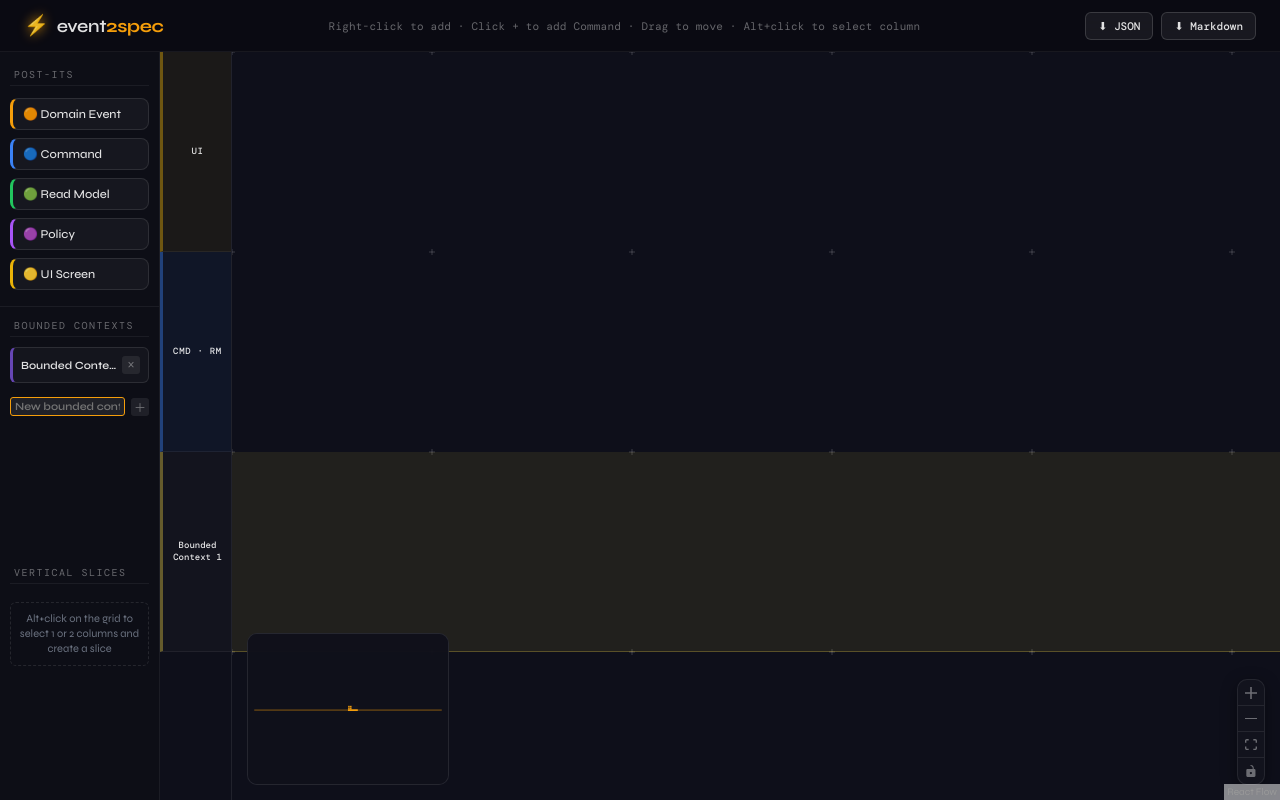
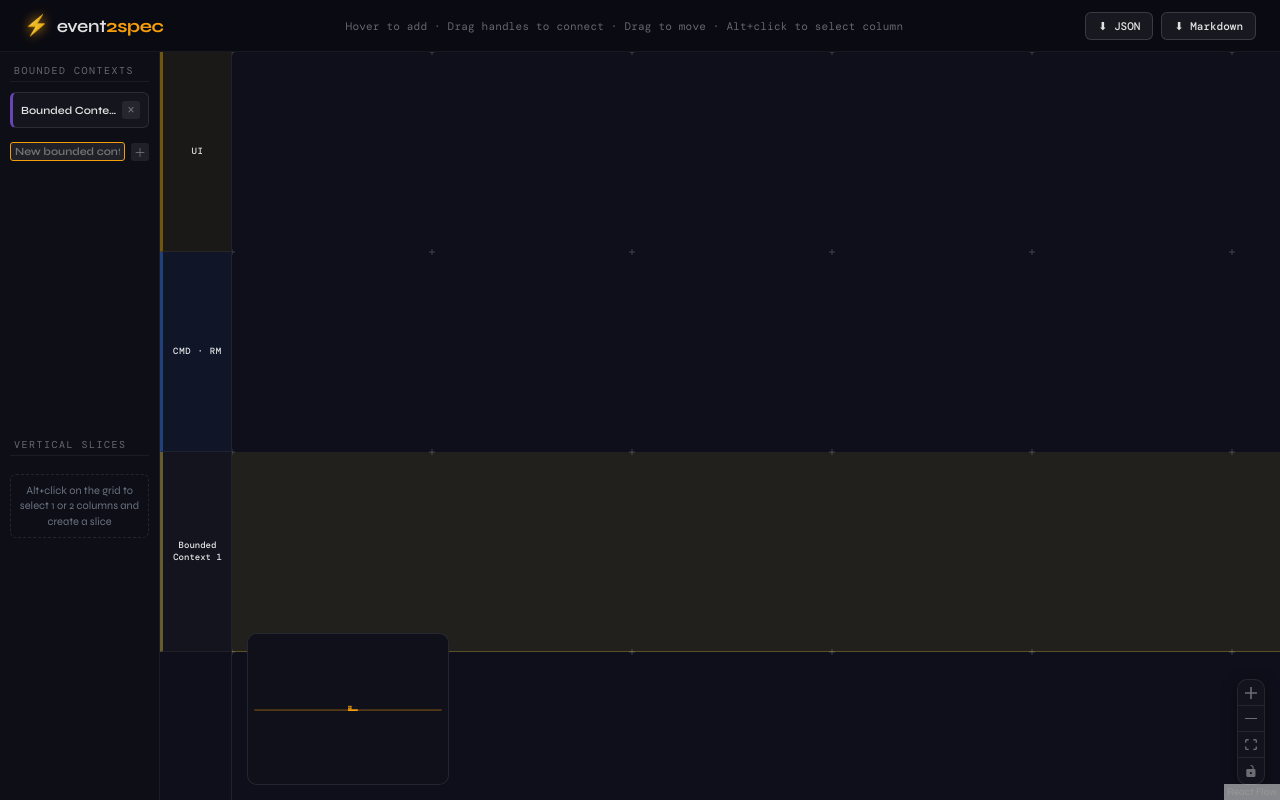
Before and after one commit to SebastienDegodez/event2spec, a React (Vite) app: page / in a window 1280 px wide. Built offline with nearby package versions, Linux system fonts and the light colour scheme.

Commit message:
feat(ui): remove NodePalette and domain event add-command button
Signed-off-by: SebastienDegodez <sebastien.degodez@gmail.com>

```diff
--- a/src/App.tsx
+++ b/src/App.tsx
@@ -1,6 +1,5 @@
 import { GridCanvas } from './ui/components/Canvas/GridCanvas';
 import { ExportToolbar } from './ui/components/Toolbar/ExportToolbar';
-import { NodePalette } from './ui/components/Toolbar/NodePalette';
 import { SlicePanel } from './ui/components/Slices/SlicePanel';
 import { SliceEditorView } from './ui/components/Slices/SliceEditorView';
 import { BoundedContextPanel } from './ui/components/Slices/BoundedContextPanel';
@@ -20,14 +19,13 @@ export default function App() {
           <span className="logo-text">event<strong>2spec</strong></span>
         </div>
         <div className="app-hint">
-          Right-click to add · Click + to add Command · Drag to move · Alt+click to select column
+          Hover to add · Drag handles to connect · Drag to move · Alt+click to select column
         </div>
         <ValidationCounter />
         <ExportToolbar />
       </header>
       <div className="app-workspace">
         <div className="app-sidebar">
-          <NodePalette />
           <BoundedContextPanel />
           <SlicePanel />
         </div>
--- a/src/ui/components/Canvas/DomainEventNode.tsx
+++ b/src/ui/components/Canvas/DomainEventNode.tsx
@@ -13,7 +13,7 @@ export type DomainEventNodeData = {
 
 export const DomainEventNode = memo(({ id, data, selected }: NodeProps) => {
   const nodeData = data as DomainEventNodeData;
-  const { updateLabel, removeNode, addCommandNode } = useBoardActions();
+  const { updateLabel, removeNode } = useBoardActions();
   const warningType = useNodeValidationWarning(id);
   const [editing, setEditing] = useState(false);
   const [draft, setDraft] = useState(nodeData.label);
@@ -37,11 +37,6 @@ export const DomainEventNode = memo(({ id, data, selected }: NodeProps) => {
     removeNode(id);
     deleteElements({ nodes: [{ id }] });
   }, [id, removeNode, deleteElements]);
-
-  const handleAddCommand = useCallback(() => {
-    const commandId = `command-${crypto.randomUUID()}`;
-    addCommandNode(commandId, 'Command', nodeData.column, nodeData.row - 1, id);
-  }, [addCommandNode, id, nodeData.column, nodeData.row]);
 
   return (
     <div
@@ -89,15 +84,6 @@ export const DomainEventNode = memo(({ id, data, selected }: NodeProps) => {
         ×
       </button>
 
-      <button
-        className="note-add-command"
-        onClick={handleAddCommand}
-        title="Add command"
-        aria-label="Add command"
-      >
-        +
-      </button>
-
       {warningType && <ValidationBadge warningType={warningType} />}
 
       <Handle type="source" id="top-out" position={Position.Top} style={{ left: '30%' }} className="event-handle" />
```
